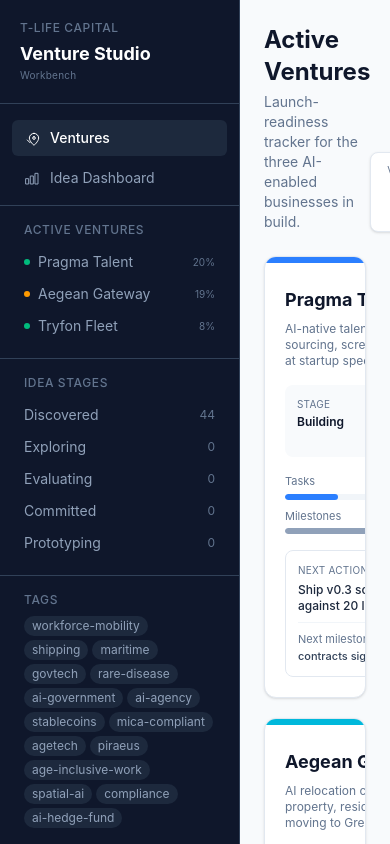
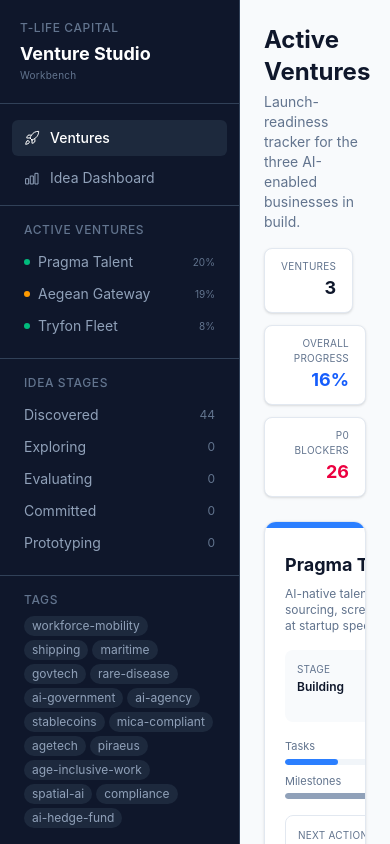
Before and after one commit to Dimitrius19/labspace, a React (Vite) app: page / in a window 390 px wide. Built offline with nearby package versions, Linux system fonts and the light colour scheme.

Commit message:
Fix UI glitches: rocket icon, date formatting, responsive header, day-count edge cases

```diff
--- a/src/components/Sidebar.tsx
+++ b/src/components/Sidebar.tsx
@@ -20,7 +20,9 @@ function NavIcon({ type }: { type: string }) {
     case "rocket":
       return (
         <svg className={cls} fill="none" viewBox="0 0 24 24" stroke="currentColor">
-          <path strokeLinecap="round" strokeLinejoin="round" strokeWidth={1.5} d="M5 15l4 4m6-14a7 7 0 017 7c0 5-7 11-7 11S8 17 8 12a7 7 0 017-7zm0 5a2 2 0 100 4 2 2 0 000-4z" />
+          <path strokeLinecap="round" strokeLinejoin="round" strokeWidth={1.5} d="M4.5 16.5c-1.5 1.26-2 5-2 5s3.74-.5 5-2c.71-.84.7-2.13-.09-2.91a2.18 2.18 0 0 0-2.91-.09z" />
+          <path strokeLinecap="round" strokeLinejoin="round" strokeWidth={1.5} d="M12 15l-3-3a22 22 0 0 1 2-3.95A12.88 12.88 0 0 1 22 2c0 2.72-.78 7.5-6 11a22.35 22.35 0 0 1-4 2z" />
+          <path strokeLinecap="round" strokeLinejoin="round" strokeWidth={1.5} d="M9 12H4s.55-3.03 2-4c1.62-1.08 5 0 5 0M12 15v5s3.03-.55 4-2c1.08-1.62 0-5 0-5" />
         </svg>
       );
     case "chart":
--- a/src/components/VentureCard.tsx
+++ b/src/components/VentureCard.tsx
@@ -6,6 +6,7 @@ import {
   blockingTasks,
   daysUntil,
   formatDate,
+  formatDaysUntil,
   nextMilestone,
 } from "../lib/ventureUtils";
 import { ProgressRing } from "./ProgressRing";
@@ -77,7 +78,7 @@ export function VentureCard({
               {formatDate(venture.launchTarget)}
             </div>
             <div className={`text-[10px] ${days < 0 ? "text-rose-600" : days < 60 ? "text-amber-600" : "text-slate-500"}`}>
-              {days < 0 ? `${Math.abs(days)}d overdue` : `in ${days}d`}
+              {formatDaysUntil(venture.launchTarget)}
             </div>
           </div>
           <div>
--- a/src/components/VenturesOverview.tsx
+++ b/src/components/VenturesOverview.tsx
@@ -2,7 +2,7 @@ import { useVentures } from "../hooks/useVentures";
 import { VentureCard } from "./VentureCard";
 import { VentureDetail } from "./VentureDetail";
 import { useState } from "react";
-import { taskProgress, blockingTasks, daysUntil } from "../lib/ventureUtils";
+import { taskProgress, blockingTasks, daysUntil, formatDate } from "../lib/ventureUtils";
 import { HEALTH_COLORS } from "../types";
 
 export function VenturesOverview() {
@@ -25,14 +25,14 @@ export function VenturesOverview() {
 
   return (
     <div className="space-y-6">
-      <div className="flex items-end justify-between">
+      <div className="flex flex-col gap-4 sm:flex-row sm:items-end sm:justify-between">
         <div>
           <h1 className="text-2xl font-bold text-slate-900">Active Ventures</h1>
           <p className="mt-1 text-sm text-slate-500">
             Launch-readiness tracker for the three AI-enabled businesses in build.
           </p>
         </div>
-        <div className="flex gap-3">
+        <div className="flex flex-wrap gap-3">
           <SummaryStat label="Ventures" value={ventures.length} />
           <SummaryStat label="Overall progress" value={`${overallPct}%`} accent="text-blue-600" />
           <SummaryStat label="P0 blockers" value={totalBlockers} accent={totalBlockers > 0 ? "text-rose-600" : "text-emerald-600"} />
@@ -61,9 +61,9 @@ export function VenturesOverview() {
                       <div className="text-[11px] text-slate-500">{m.venture}</div>
                     </div>
                     <div className="flex items-center gap-3 text-right">
-                      <div className="text-xs text-slate-600">{m.targetDate}</div>
+                      <div className="text-xs text-slate-600">{formatDate(m.targetDate)}</div>
                       <span className={`rounded-full px-2 py-0.5 text-[10px] font-medium ${d < 0 ? "bg-rose-50 text-rose-700" : d < 30 ? "bg-amber-50 text-amber-700" : "bg-slate-100 text-slate-600"}`}>
-                        {d < 0 ? `${Math.abs(d)}d late` : `${d}d`}
+                        {d < 0 ? `${Math.abs(d)}d late` : d === 0 ? "today" : `${d}d`}
                       </span>
                     </div>
                   </li>
--- a/src/lib/ventureUtils.ts
+++ b/src/lib/ventureUtils.ts
@@ -35,6 +35,15 @@ export function daysUntil(dateStr: string): number {
   return Math.round((target - now) / (1000 * 60 * 60 * 24));
 }
 
+export function formatDaysUntil(dateStr: string): string {
+  const d = daysUntil(dateStr);
+  if (d === 0) return "today";
+  if (d === 1) return "tomorrow";
+  if (d === -1) return "1d overdue";
+  if (d < 0) return `${Math.abs(d)}d overdue`;
+  return `in ${d}d`;
+}
+
 export function formatDate(dateStr: string): string {
   const d = new Date(dateStr + "T00:00:00");
   return d.toLocaleDateString(undefined, {
```
